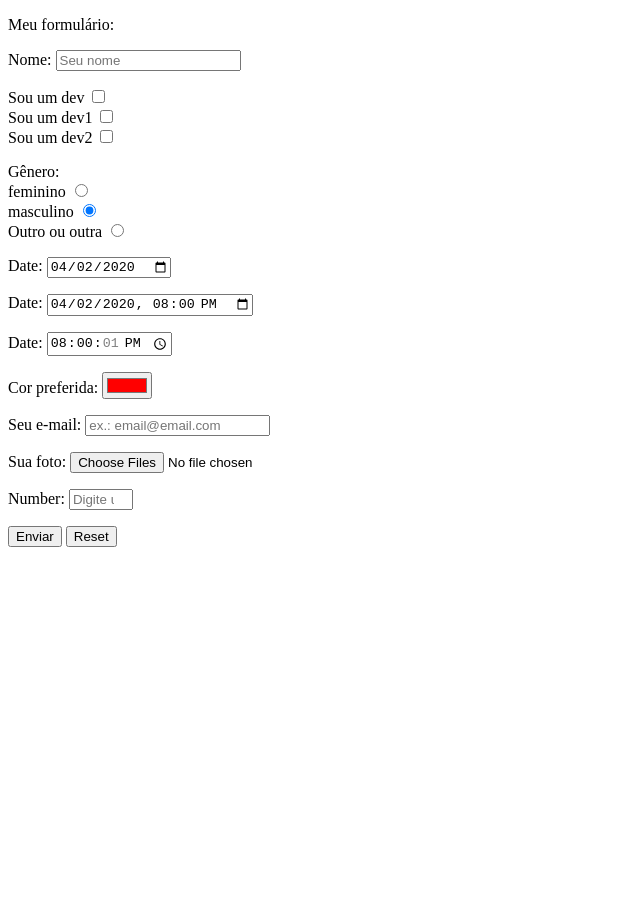
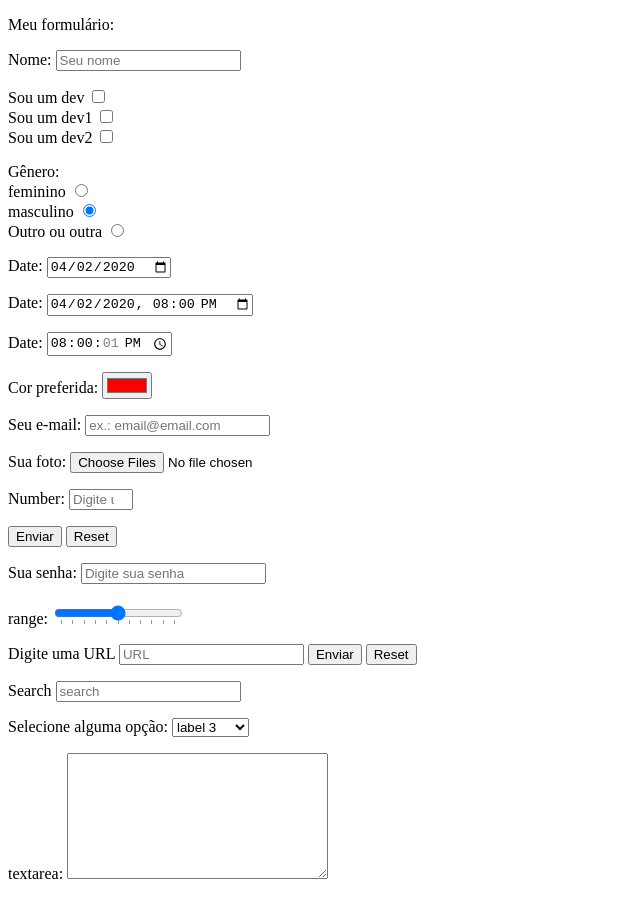
Before and after one commit to jjosebastos/projetos, a plain HTML site: page Curso HTML/Form/index.html in a window 1280 px wide. Shown: the whole page, without its empty margins (0-640 px from the left). Before the commit the page ends 800 px from the top, so only its background shows below. Drawn offline with Linux system fonts and the light colour scheme.

Commit message:
final da aula de forms

```diff
--- a/Curso HTML/Form/index.html
+++ b/Curso HTML/Form/index.html
@@ -22,26 +22,20 @@
         </p>
         <p>
             <label for="dev">Sou um dev</label>
-            <input type="checkbox" id="dev"
-             name="dev" value="sim" ><br>
+            <input type="checkbox" id="dev" name="dev" value="sim"><br>
             <label for="dev1">Sou um dev1</label>
-            <input type="checkbox" id="dev1"
-             name="dev1" value="sim" ><br>
+            <input type="checkbox" id="dev1" name="dev1" value="sim"><br>
             <label for="dev2">Sou um dev2</label>
-            <input type="checkbox" id="dev2"
-             name="dev2" value="sim" >
+            <input type="checkbox" id="dev2" name="dev2" value="sim">
         </p>
         <p>
             Gênero:<br>
             <label for="feminino">feminino</label>
-            <input type="radio" id="feminino"
-             name="genero" value="feminino" ><br>
+            <input type="radio" id="feminino" name="genero" value="feminino"><br>
             <label for="masculino">masculino</label>
-            <input type="radio" id="masculino"
-             name="genero" value="masculino" checked><br>
+            <input type="radio" id="masculino" name="genero" value="masculino" checked><br>
             <label for="outro_outra">Outro ou outra</label>
-            <input type="radio" id="outro_outra"
-             name="genero" value="outro_outra" >
+            <input type="radio" id="outro_outra" name="genero" value="outro_outra">
         </p>
         <p>
             <label for="nome">Date:</label>
@@ -75,6 +69,57 @@
             <button type="submit">Enviar</button>
             <button type="reset">Reset</button>
         </p>
+        <p>
+            <label for="password">Sua senha:</label>
+            <input type="password" id="password" name="password" placeholder="Digite sua senha">
+        </p>
+        <p>
+            <label for="range">range:</label>
+            <input type="range" id="range" name="range" list="tickmarks">
+            <datalist id="tickmarks">
+                <option value="0" label="0%"></option>
+                <option value="10"></option>
+                <option value="20"></option>
+                <option value="30"></option>
+                <option value="40"></option>
+                <option value="50" label="50%"></option>
+                <option value="60"></option>
+                <option value="70"></option>
+                <option value="80"></option>
+                <option value="90"></option>
+                <option value="100" label="100%"></option>
+            </datalist>
+        </p>
+        <p>
+            <label for="url">Digite uma URL</label>
+            <input type="url" name="url" id="url" placeholder="URL">
+            <button type="submit">Enviar</button>
+            <button type="reset">Reset</button>
+        </p>
+        <p>
+            <label for="search">Search</label>
+            <input type="search" name="search" id="search" placeholder="search">
+        </p>
+        <p>
+            <label for="select">Selecione alguma opção: </label>
+            <select id="select" name="select">
+                <optgroup label="Teste">
+
+                    <option value="qualquer 1" value="Valor 1" label="label 1">valor</option>
+                    <option value="qualquer 2" value="Valor 2" disabled label="label 2">valor</option>
+                    <option value="qualquer 3" value="Valor 3" selected label=" label 3">valor</option>
+                    <option value="qualquer 4" value="Valor 4" label="label 4">valor</option>
+                    <option value="qualquer 5" value="Valor 5" label="label 5">valor</option>
+
+                </optgroup>
+            </select>
+        </p>
+
+        <p>
+            <label for="textarea">textarea:</label>
+            <textarea name="textarea" id="textarea" cols="30" rows="8"></textarea>
+        </p>
+
     </form>
 </body>
 
```
